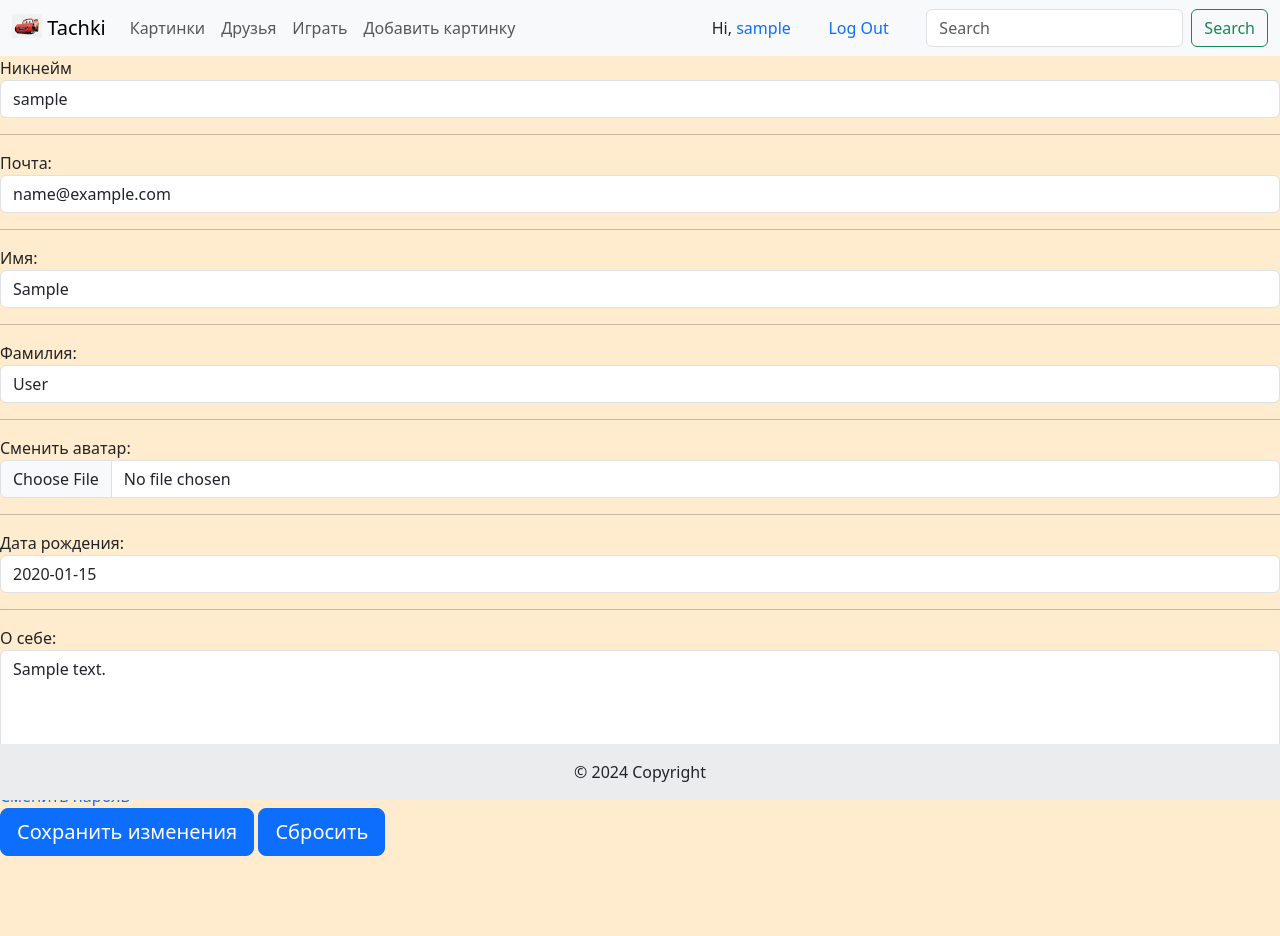
After one commit to darksquare1/vcars, a Django app: page /accounts/profile-edit/ in a window 1280 px wide. The commit adds this page. Run offline with Django 5.2, Linux system fonts and the light colour scheme; a user stored in the database is signed in; tables that the repository leaves empty hold one stand-in row (values such as "Sample post"); some libraries are stand-ins or nearby versions.

Commit message:
fixed profile and profile_edit

```diff
--- a/accounts/forms.py
+++ b/accounts/forms.py
@@ -1,6 +1,7 @@
 from django.contrib.auth.forms import AuthenticationForm, UsernameField, UserCreationForm
 from django import forms
 from django.contrib.auth.models import User
+from rest_framework.exceptions import ValidationError
 
 from accounts.models import Profile
 
@@ -28,13 +29,18 @@ class UserSignUpForm(UserCreationForm):
     last_name = forms.CharField(max_length=100,
                                 widget=forms.TextInput(attrs={"class": "form-control"}))
 
+    def clean_email(self):
+        if User.objects.filter(email=self.cleaned_data['email']).exists():
+            return ValidationError('Пользователь с такой почтой уже существует')
+
     class Meta:
         model = User
         fields = ['username', 'first_name', 'last_name', 'email', 'password1', 'password2', 'avatar']
 
 
 class UpdateUserForm(forms.ModelForm):
-    username = UsernameField(widget=forms.TextInput(attrs={'class': 'form-control'}), max_length=30)
+    username = forms.CharField(max_length=100,
+                               widget=forms.TextInput(attrs={"class": "form-control"}))
     email = forms.EmailField(widget=forms.EmailInput(attrs={'class': 'form-control'}))
     first_name = forms.CharField(max_length=100,
                                  widget=forms.TextInput(attrs={"class": "form-control"}))
@@ -45,12 +51,23 @@ class UpdateUserForm(forms.ModelForm):
         model = User
         fields = ['username', 'first_name', 'last_name', 'email']
 
+    def clean_email(self):
+        username = self.cleaned_data.get('username')
+        email = self.cleaned_data.get('email')
+        if email and User.objects.filter(email=email).exclude(username=username).exists():
+            raise forms.ValidationError(f'Почта должна быть уникальной')
+        return email
+
 
 class UpdateProfileForm(forms.ModelForm):
     avatar = forms.ImageField(widget=forms.FileInput(
         attrs={'class': 'form-control', 'id': 'customFile'}
     ))
+    birth_date = forms.DateField(
+        widget=forms.TextInput(attrs={"class": "form-control"}), required=False)
+    bio = forms.CharField(max_length=500,
+                          widget=forms.Textarea(attrs={'rows': 5, "class": "form-control"}), required=False)
 
     class Meta:
         model = Profile
-        fields = ['avatar']
+        fields = ['avatar', 'bio', 'birth_date']
--- a/accounts/models.py
+++ b/accounts/models.py
@@ -2,12 +2,13 @@ from django.core.validators import FileExtensionValidator
 from django.db import models
 from django.contrib.auth.models import User
 from PIL import Image
+from django.urls import reverse
 
 from services.utils import unique_slugify
 
 
 class Profile(models.Model):
-    user = models.OneToOneField(User, on_delete=models.CASCADE)
+    user = models.OneToOneField(User, on_delete=models.CASCADE, related_name='profile')
     avatar = models.ImageField(default='default.png', upload_to='profile_images',
                                validators=[FileExtensionValidator(allowed_extensions=['jpg', 'webp', 'jpeg', 'png'])])
     bio = models.TextField(max_length=500, blank=True, null=True)
@@ -26,3 +27,5 @@ class Profile(models.Model):
         if img.height > 100 or img.width > 100:
             img.thumbnail(size)
             img.save(self.avatar.path)
+    def get_absolute_url(self):
+        return reverse('profile', args=[self.slug])
--- a/accounts/urls.py
+++ b/accounts/urls.py
@@ -1,9 +1,11 @@
 from django.urls import path
-from accounts.views import SignUpView, CustomLoginView, profile
+from accounts.views import SignUpView, CustomLoginView, ProfileDetailView, ProfileUpdateView
 
 urlpatterns = [
     path('signup/', SignUpView.as_view(), name='signup'),
     path('login/', CustomLoginView.as_view(redirect_authenticated_user=True, template_name='registration/login.html'),
          name='login'),
-    path('profile/', profile, name='profile')
+    path('profile/<slug:slug>/', ProfileDetailView.as_view(), name='profile'),
+    path('profile-edit/', ProfileUpdateView.as_view(), name='profile_edit')
+
 ]
--- a/accounts/views.py
+++ b/accounts/views.py
@@ -1,9 +1,12 @@
 from django.contrib.auth import login
 from django.contrib.auth.decorators import login_required
 from django.contrib.auth.views import LoginView
+from django.db import transaction
 from django.shortcuts import redirect, render
-from django.urls import reverse_lazy
+from django.urls import reverse_lazy, reverse
 from django.views import generic
+from django.views.generic import DetailView, UpdateView
+
 from accounts.forms import UserSignUpForm, UserLoginForm, UpdateUserForm, UpdateProfileForm
 from accounts.models import Profile
 
@@ -11,7 +14,7 @@ from accounts.models import Profile
 class SignUpView(generic.CreateView):
     form_class = UserSignUpForm
     template_name = 'registration/signup.html'
-    success_url = reverse_lazy('login')
+    success_url = reverse_lazy('vcars:index')
 
     def form_valid(self, form):
         user = form.save(commit=False)
@@ -22,7 +25,7 @@ class SignUpView(generic.CreateView):
         user.save()
         profile1.save()
         login(self.request, user, backend='django.contrib.auth.backends.ModelBackend')
-        return redirect('vcars:index')
+        return super().form_valid(form)
 
 
 class CustomLoginView(LoginView):
@@ -37,16 +40,40 @@ class CustomLoginView(LoginView):
         return super().form_valid(form)
 
 
-@login_required
-def profile(request):
-    if request.method == 'GET':
-        user_form = UpdateUserForm(instance=request.user)
-        profile_form = UpdateProfileForm(instance=request.user.profile)
-    else:
-        user_form = UpdateUserForm(instance=request.user, data=request.POST)
-        profile_form = UpdateProfileForm(instance=request.user.profile, data=request.POST, files=request.FILES)
-        if user_form.is_valid() and profile_form.is_valid():
-            user_form.save()
-            profile_form.save()
+class ProfileDetailView(DetailView):
+    model = Profile
+    template_name = 'registration/profile.html'
+    context_object_name = 'profile'
 
-    return render(request, 'registration/profile.html', {'user_form': user_form, 'profile_form': profile_form})
+
+class ProfileUpdateView(UpdateView):
+    model = Profile
+    form_class = UpdateProfileForm
+    template_name = 'registration/profile_edit.html'
+
+    def get_context_data(self, **kwargs):
+        context = super().get_context_data(**kwargs)
+        if self.request.method == 'GET':
+            context['user_form'] = UpdateUserForm(instance=self.request.user)
+        else:
+            context['user_form'] = UpdateUserForm(instance=self.request.user, data=self.request.POST)
+        return context
+
+    def get_object(self, queryset=None):
+
+        return self.request.user.profile
+
+    def form_valid(self, form):
+        context = self.get_context_data()
+        user_form = context['user_form']
+        with transaction.atomic():
+            if form.is_valid() and user_form.is_valid():
+                user_form.save()
+                form.save()
+            else:
+                context['user_form'] = user_form
+                return self.render_to_response(context)
+        return super().form_valid(form)
+
+    def get_success_url(self):
+        return reverse('profile', args=[self.object.slug])
--- /dev/null
+++ b/templates/registration/profile_edit.html
@@ -0,0 +1,50 @@
+{% extends 'vcars/base.html' %}
+{% block content %}
+    {% if user_form.errors %}
+        <div class="container d-flex align-items-center justify-content-center">
+            <div class="alert alert-warning alert-dismissible fade show w-50  d-block" role="alert">
+                {% for key, value in user_form.errors.items %}
+                    <strong>{{ value }}</strong>
+                {% endfor %}
+                <button type="button" class="btn-close" data-bs-dismiss="alert" aria-label="Close"></button>
+            </div>
+        </div>
+    {% endif %}
+    <div class="form-content">
+        <form method="post" enctype="multipart/form-data" class="redact-form">
+            {% csrf_token %}
+            <div>
+                <div>
+                    <div>
+
+                        <label>Никнейм</label>
+                        {{ user_form.username }}
+                        <hr>
+                        <label>Почта:</label>
+                        {{ user_form.email }}
+                        <hr>
+                        <label>Имя:</label>
+                        {{ user_form.first_name }}
+                        <hr>
+                        <label>Фамилия:</label>
+                        {{ user_form.last_name }}
+                    </div>
+
+
+                        <hr>
+                        <label>Сменить аватар:</label>
+                        {{ form.avatar }}
+                        <hr>
+                        <label>Дата рождения:</label>
+                        {{ form.birth_date }}
+                    <hr>
+                        <label>О себе:</label>
+                        {{ form.bio }}
+                    <a href="{% url 'password_change' %}" class="text-decoration-none">Сменить пароль</a>
+                </div>
+            </div>
+            <button type="submit" class="btn btn-primary btn-lg">Сохранить изменения</button>
+            <button type="reset" class="btn btn-primary btn-lg">Сбросить</button>
+        </form>
+    </div>
+{% endblock %}
--- a/templates/vcars/base.html
+++ b/templates/vcars/base.html
@@ -46,7 +46,7 @@
 
         </div>
         {% if user.is_authenticated %}
-            <span class="login">Hi, <a class='text-decoration-none' href="{% url 'profile' %}">{{ user.username }}</a></span>
+            <span class="login">Hi, <a class='text-decoration-none' href="{{user.profile.get_absolute_url}}">{{ user.username }}</a></span>
             <form class="logout-form" action="{% url 'logout' %}" method="post">
                 {% csrf_token %}
                 <a class="text-decoration-none" href="#" onclick="parentNode.submit();">Log Out</a>
--- a/vcars/models.py
+++ b/vcars/models.py
@@ -29,7 +29,7 @@ class Pic(models.Model):
         indexes = [models.Index(fields=['-creation_time'])]
 
     def get_absolute_url(self):
-        return reverse('vcars:pic_detail', args=[self.id])
+        return reverse('vcars:pic_detail', args=[self.slug])
 
     def save(self, *args, **kwargs):
         if not self.slug:
--- a/vcars/static/css/vcars.css
+++ b/vcars/static/css/vcars.css
@@ -58,7 +58,7 @@ footer {
     width: 100%;
 
 }
-form.sign-up-form{
+form.sign-up-form, form.redact-form{
     padding-bottom: 10vh;
 }
 div.comment-form {
@@ -79,5 +79,17 @@ form.logout-form{
 }
 div.avatar img{
 
-    border: 2px solid black
+    margin-bottom: 2vh;
 }
+div.profile{
+    text-align: center;
+    max-width: fit-content;
+    margin-left: auto;
+    margin-right: auto;
+    margin-bottom: 3vh;
+    box-shadow: rgba(0, 0, 0, 0.1) 0px 4px 12px;
+    padding: 2vh 3vh;
+}
+li.list-group-item{
+    margin-bottom: 1vh;
+}
--- a/vcars/urls.py
+++ b/vcars/urls.py
@@ -8,8 +8,8 @@ app_name = 'vcars'
 urlpatterns = [
     path('', views.PictureListView.as_view(), name='index'),
     path('tag/<slug:tag_slug>/', views.PictureListView.as_view(), name='tagged_index'),
-    path('pic/<int:pic_id>/', views.PicDetailView.as_view(), name='pic_detail'),
-    path('addpic/', views.post_pic, name='post_pic'),
+    path('pic/<slug:slug>/', views.PicDetailView.as_view(), name='pic_detail'),
+    path('addpic/', views.CreatePic.as_view(), name='post_pic'),
 
 
 ]
```
Also changed, not shown: templates/registration/profile.html (+18 -37 lines), vcars/views.py (+6 -11 lines).
